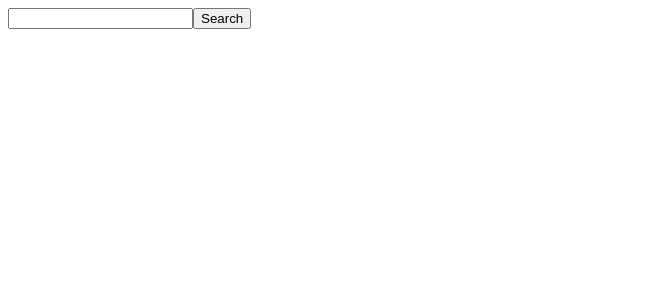
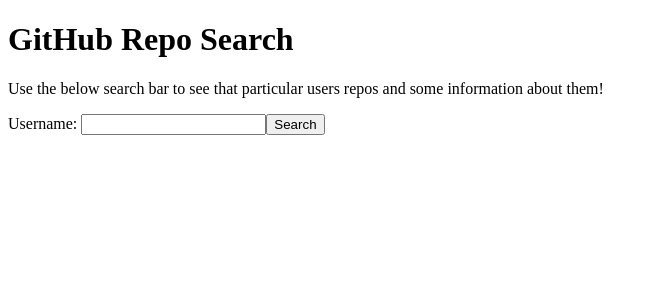
Before and after one commit to jasminappleby/Lap3_code_challenge, a React app: page / in a window 1280 px wide. Shown: the top 300 px of the page, without its empty margins (0-657 px from the left). Built offline with nearby package versions, Linux system fonts and the light colour scheme.

Commit message:
added styling

```diff
--- a/src/components/Form/index.js
+++ b/src/components/Form/index.js
@@ -34,8 +34,11 @@
 
     return (
         <div>
+            <h1>GitHub Repo Search</h1>
+            <p>Use the below search bar to see that particular users repos and some information about them!</p>
             <form onSubmit={handleSubmit} role="form">
-                <input type="text" aria-label="Username" onChange={e => updateInput(e)}/>
+                <label for="user-search">Username: </label>
+                <input type="text" aria-label="Username" id="user-search" onChange={e => updateInput(e)}/>
                 <input type="submit" value="Search" />
             </form>
             {/* { fetched ? renderResult() : <p>go away penguins</p> }    */}
--- a/src/components/Result/index.js
+++ b/src/components/Result/index.js
@@ -1,4 +1,5 @@
 import React from 'react';
+import './styles.css'
 
 export default function ({ result }) {
 
@@ -6,7 +7,12 @@
     let arr = new Array(length)
 
     for( let i = 0; i < length; i++ ) {
-        arr[i] = <p>{result[i].name}</p>
+        arr[i] =
+        <div>
+            <p className="repo">{result[i].name}</p>
+            <p className="open-issues"> Open Issues: {result[i].open_issues_count}</p>
+            <br></br>
+        </div>
     }
 
     return (
--- /dev/null
+++ b/src/components/Result/styles.css
@@ -0,0 +1,3 @@
+.repo {
+    color: blue;
+}
```
